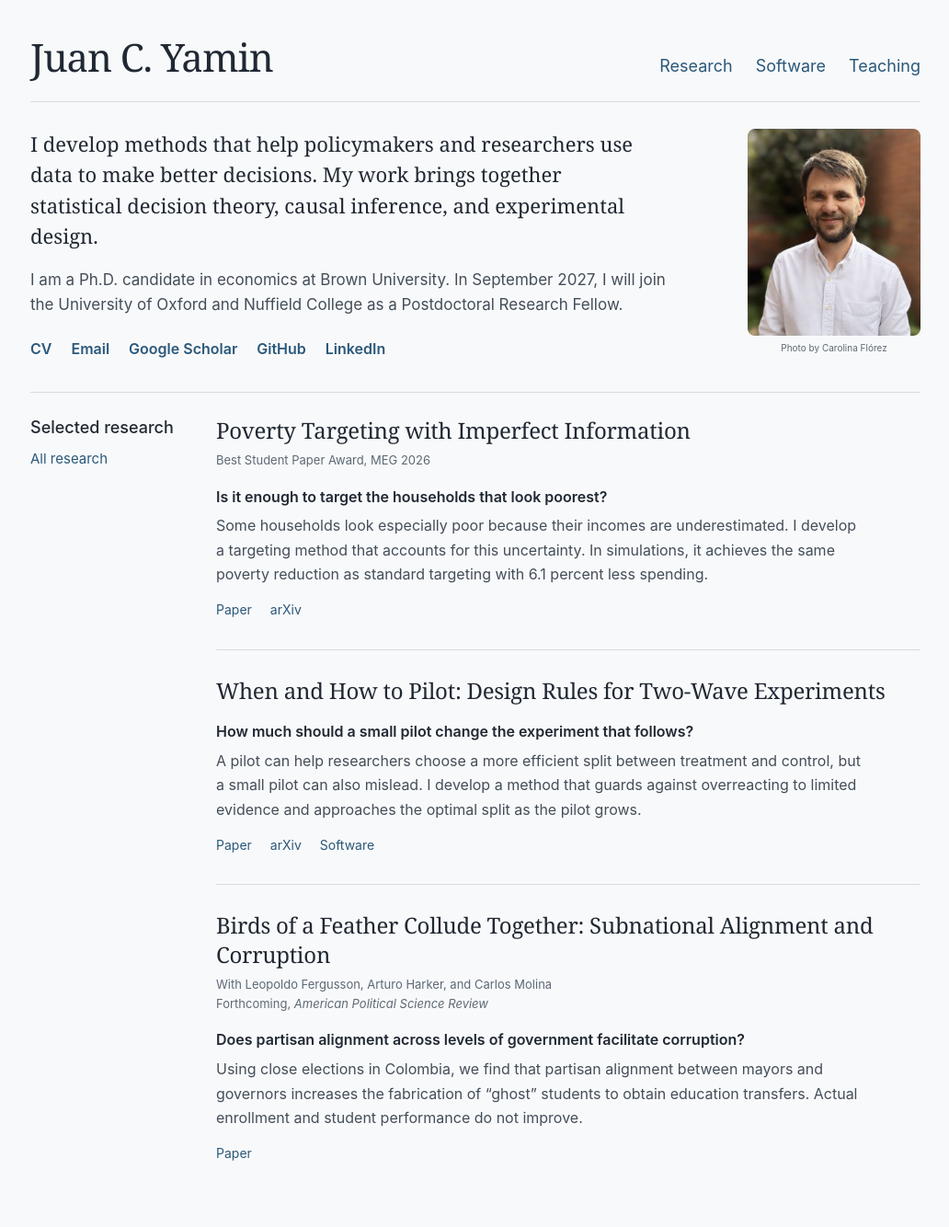
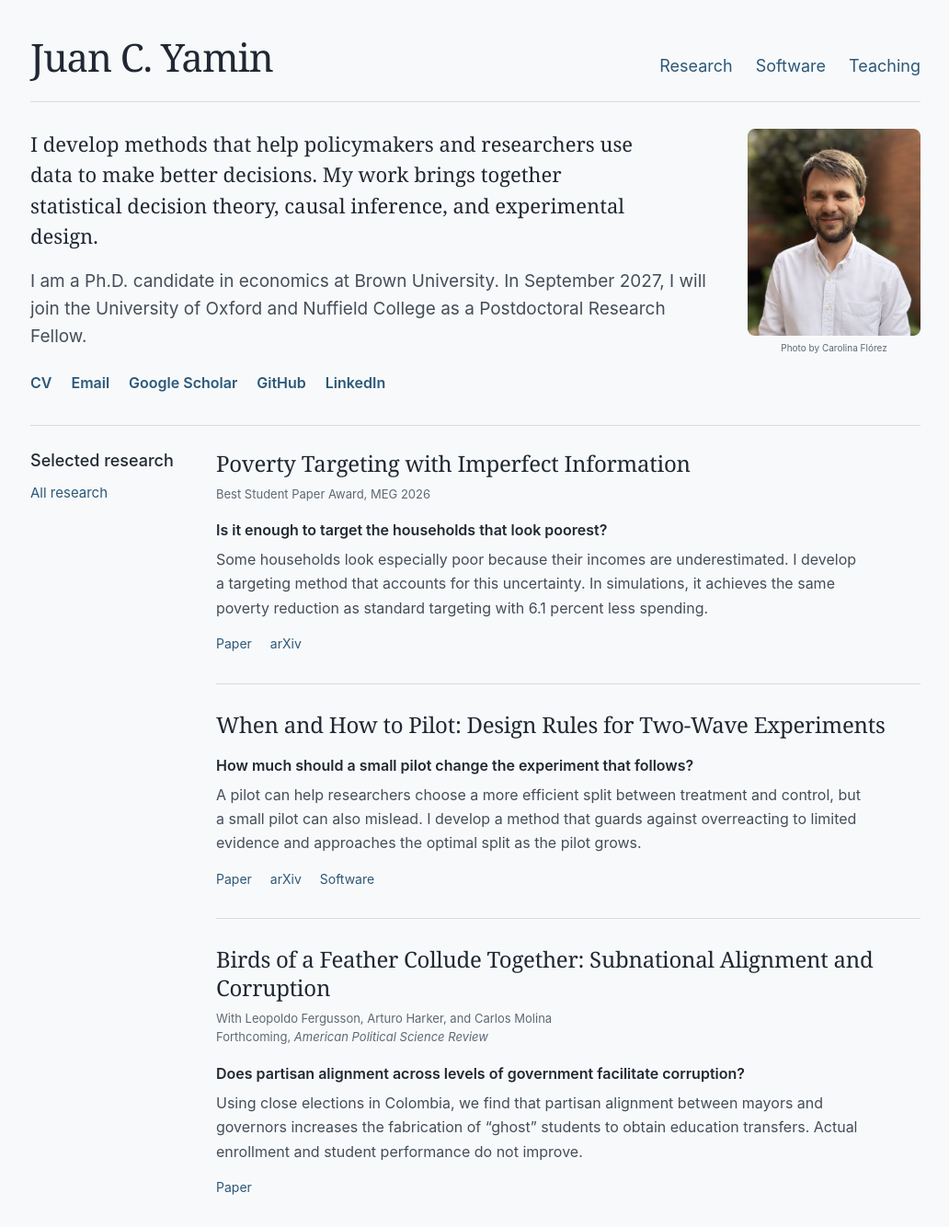
Before and after one commit to juancyamin/juancyamin.github.io, a Jekyll site: the page built from _pages/about.md, in a window 1280 px wide. Shown: the whole page at 92% size, without its empty margins (123-1155 px from the left). Built offline with Jekyll 4.4.1, drawn with Linux system fonts in a browser that asks for light colours; before the commit the page ends 1297 px from its top, so only the background shows below that.

Commit message:
Enlarge homepage affiliation paragraph

```diff
--- a/assets/css/editorial.css
+++ b/assets/css/editorial.css
@@ -20,7 +20,7 @@
   .site .introduction {display:grid;grid-template-columns:minmax(0,1fr) var(--portrait-width);gap:44px;padding:29px 0 30px;align-items:start}
   .site .bio {grid-column:1;grid-row:1;min-width:0}
   .site .research-intro {font:400 22px/1.52 var(--serif);max-width:55ch;color:var(--ink)}
-  .site .appointment {font-size:17px;line-height:1.6;color:var(--body);margin-top:17px;max-width:66ch}
+  .site .appointment {font-size:19px;line-height:1.6;color:var(--body);margin-top:17px;max-width:66ch}
   .site .contact {display:flex;align-items:baseline;flex-wrap:wrap;column-gap:21px;row-gap:7px;margin-top:19px;font-size:16px}
   .site .contact a {font-weight:600;white-space:nowrap;padding:3px 0}
   .site figure {grid-column:2;grid-row:1;width:var(--portrait-width)}
```
